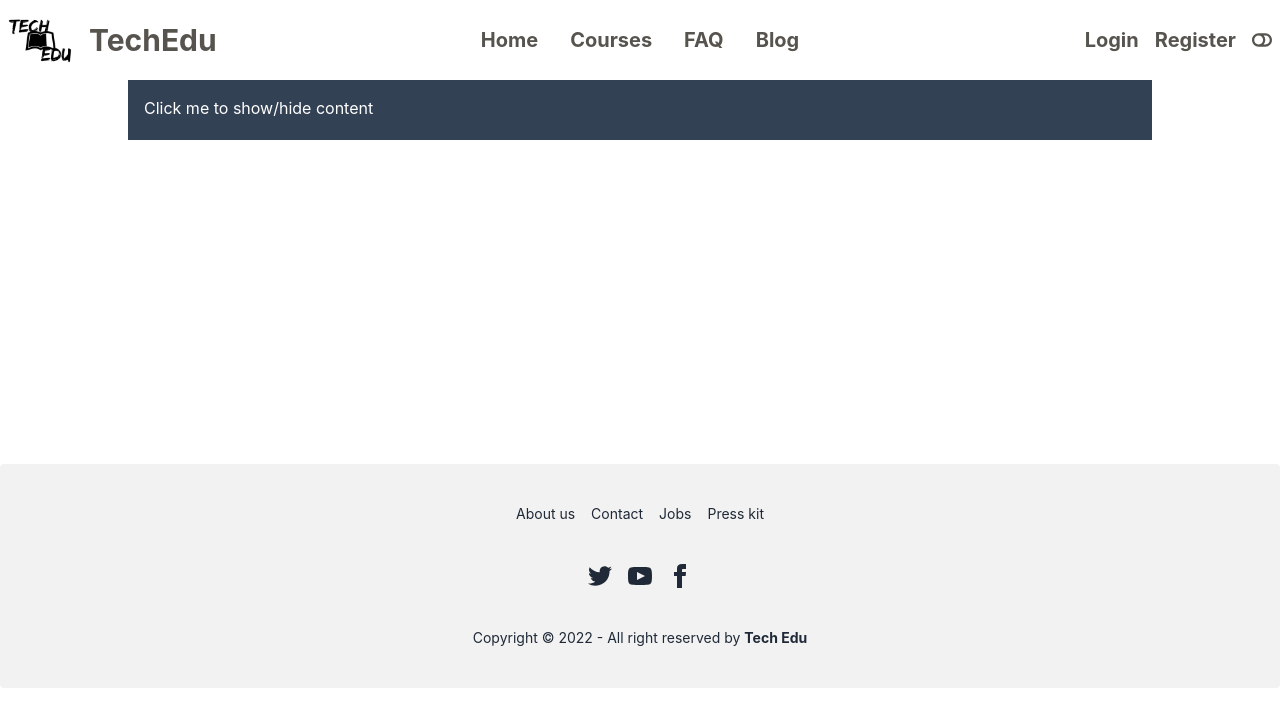
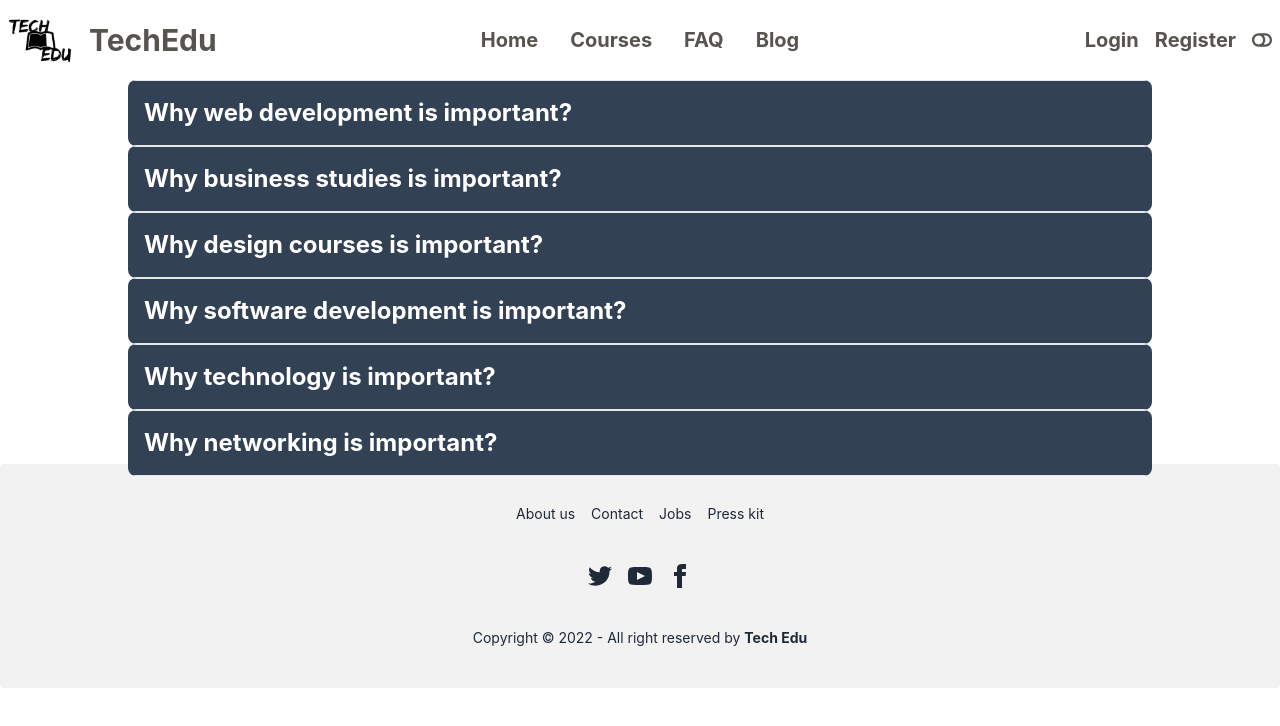
Before and after one commit to SABIKUN-NAHAR-URMY/tech-edu-client, a React (Create React App) app: page /faq in a window 1280 px wide. Shown: the top 726 px of the page. Built offline with nearby package versions, Linux system fonts and the light colour scheme; no server answers.

Commit message:
faq section done

```diff
--- /dev/null
+++ b/src/components/pages/Courses/CheckOut/CheckOut.js
@@ -0,0 +1,11 @@
+import React from 'react';
+
+const CheckOut = () => {
+    return (
+        <div>
+
+        </div>
+    );
+};
+
+export default CheckOut;
--- a/src/components/pages/Courses/Details/Details.js
+++ b/src/components/pages/Courses/Details/Details.js
@@ -10,8 +10,8 @@ const Details = ({ d }) => {
             <h2 className='text-4xl font-bold text-center'>{name}</h2>
             <div className=''>
                 {
-                    courses.map((c,idx) => <DetailsOverall
-                    key={idx}
+                    courses.map((c) => <DetailsOverall
+                    key={c.courseId}
                     c = {c}></DetailsOverall>)
                 }
             </div>
--- a/src/components/pages/Courses/DetailsOverall/DetailsOverall.js
+++ b/src/components/pages/Courses/DetailsOverall/DetailsOverall.js
@@ -1,15 +1,21 @@
 import React from 'react';
 import { FaFileDownload, FaStar, FaEye } from "react-icons/fa";
 import Pdf from "react-to-pdf";
+import { FaChessKing } from "react-icons/fa";
+import { Link } from 'react-router-dom';
+import CheckOut from '../CheckOut/CheckOut';
 
 
 const ref = React.createRef();
 
 const DetailsOverall = ({ c }) => {
 
-    console.log(c);
-    const { author, details, image_url, rating, title, total_view } = c;
 
+    const { courseId, author, details, image_url, rating, title, total_view } = c;
+    console.log(courseId);
+    const handelCheckOut = () =>{
+        <CheckOut></CheckOut>
+    }
 
     return (
         <div>
@@ -23,6 +29,7 @@ const DetailsOverall = ({ c }) => {
                         </div>
                         <div>
                             <p className='mb-0 text-xl'>{author.name}</p>
+                            <p>{author.price}</p>
                         </div>
                     </div>
                     <div>
@@ -39,7 +46,7 @@ const DetailsOverall = ({ c }) => {
                     <h2 className="card-title text-3xl font-bold">{title}</h2>
                     <p className='text-xl font-semibold'>{details}</p>
                     <div className="card-actions justify-end">
-                        <button className="btn px-20">Enroll</button>
+                    <Link to={`/coursesDetails/${courseId}`}><button onClick={handelCheckOut} className="btn px-20"><FaChessKing className='text-warning mr-4'></FaChessKing>Get Premium Access</button></Link>
                     </div>
                 </div>
                 <div className='card-footer border-2 rounded-lg flex justify-between p-6'>
--- a/src/components/pages/FAQ/FAQ.js
+++ b/src/components/pages/FAQ/FAQ.js
@@ -3,15 +3,62 @@ import React from 'react';
 const FAQ = () => {
     return (
         <div className='w-[80%] h-96 mx-auto'>
-            <div className="collapse w-full">
+            <div className="collapse w-full rounded-lg">
                 <input type="checkbox" className="peer" />
-                <div className="collapse-title bg-slate-700 text-primary-content peer-checked:bg-slate-600 peer-checked:text-secondary-content">
-                    Click me to show/hide content
+                <div className="collapse-title bg-slate-700 text-primary-content peer-checked:bg-slate-600 peer-checked:text-secondary-content border-y text-2xl">
+                    <strong>Why web development is important?</strong>
                 </div>
                 <div className="collapse-content bg-slate-700 text-primary-content peer-checked:bg-slate-600 peer-checked:text-secondary-content">
-                    <p>hello</p>
+                    <p className='text-xl'>Web development and design help to promote a company's brand name. Essentially, if a firm's website is accessible via the World Wide Web, the company is considered operating on a worldwide scale. This means that a little-known company may be looked for, and its items can be delivered to clients who are far away.</p>
                 </div>
             </div>
+            <div className="collapse w-full rounded-lg">
+                <input type="checkbox" className="peer" />
+                <div className="collapse-title bg-slate-700 text-primary-content peer-checked:bg-slate-600 peer-checked:text-secondary-content border-y text-2xl">
+                    <strong>Why business studies is important?</strong>
+                </div>
+                <div className="collapse-content bg-slate-700 text-primary-content peer-checked:bg-slate-600 peer-checked:text-secondary-content">
+                    <p className='text-xl'>Choosing a business degree will give you a good understanding of basic economic principles, how markets are affected by world events, and how to assess a firms' financial health. Combined, this can help you make better-informed investment decisions and ultimately, how to achieve a higher ROI.</p>
+                </div>
+            </div>
+            <div className="collapse w-full rounded-lg">
+                <input type="checkbox" className="peer" />
+                <div className="collapse-title bg-slate-700 text-primary-content peer-checked:bg-slate-600 peer-checked:text-secondary-content border-y text-2xl">
+                    <strong>Why design courses is important?</strong>
+                </div>
+                <div className="collapse-content bg-slate-700 text-primary-content peer-checked:bg-slate-600 peer-checked:text-secondary-content">
+                    <p className='text-xl'>The focus of course design is to put together the optimal learning experiences for students in an environment that is supportive and appreciative of learning and intellectual development. The backdrop behind effective course design is that the courses themselves constitute the foundation of teaching and learning.</p>
+                </div>
+            </div>
+            <div className="collapse w-full rounded-lg">
+                <input type="checkbox" className="peer" />
+                <div className="collapse-title bg-slate-700 text-primary-content peer-checked:bg-slate-600 peer-checked:text-secondary-content border-y text-2xl">
+                    <strong>Why software development is important?</strong>
+                </div>
+                <div className="collapse-content bg-slate-700 text-primary-content peer-checked:bg-slate-600 peer-checked:text-secondary-content">
+                    <p className='text-xl'>It is very important for businesses as it helps them distinguish from competitors and become more competitive. Software development can improve the client's experiences, bring more feature-rich and innovative products to market, and make setups more safe, productive, and efficient.</p>
+                </div>
+            </div>
+            <div className="collapse w-full rounded-lg">
+                <input type="checkbox" className="peer" />
+                <div className="collapse-title bg-slate-700 text-primary-content peer-checked:bg-slate-600 peer-checked:text-secondary-content border-y text-2xl">
+                    <strong>Why technology is important?</strong>
+                </div>
+                <div className="collapse-content bg-slate-700 text-primary-content peer-checked:bg-slate-600 peer-checked:text-secondary-content">
+                    <p className='text-xl'>Technology is the branch of knowledge that caters to creating technical means and their relation to the environment. The changes that technology has brought in our lives are saving time, enabling instant communication and interaction, a better quality of life, easy access to information, and ensuring safety.</p>
+                </div>
+            </div>
+            <div className="collapse w-full rounded-lg">
+                <input type="checkbox" className="peer" />
+                <div className="collapse-title bg-slate-700 text-primary-content peer-checked:bg-slate-600 peer-checked:text-secondary-content border-y text-2xl">
+                    <strong>Why networking is important?</strong>
+                </div>
+                <div className="collapse-content bg-slate-700 text-primary-content peer-checked:bg-slate-600 peer-checked:text-secondary-content">
+                    <p className='text-xl'>Through interacting with people, you will keep a pulse on the job market, stay in touch with current trends, and meet prospective clients, partners, and mentors. Besides developing and improving your skillset, networking gives you access to the resources necessary to foster your career development.</p>
+                </div>
+            </div>
+
+
         </div>
     );
 };
```
